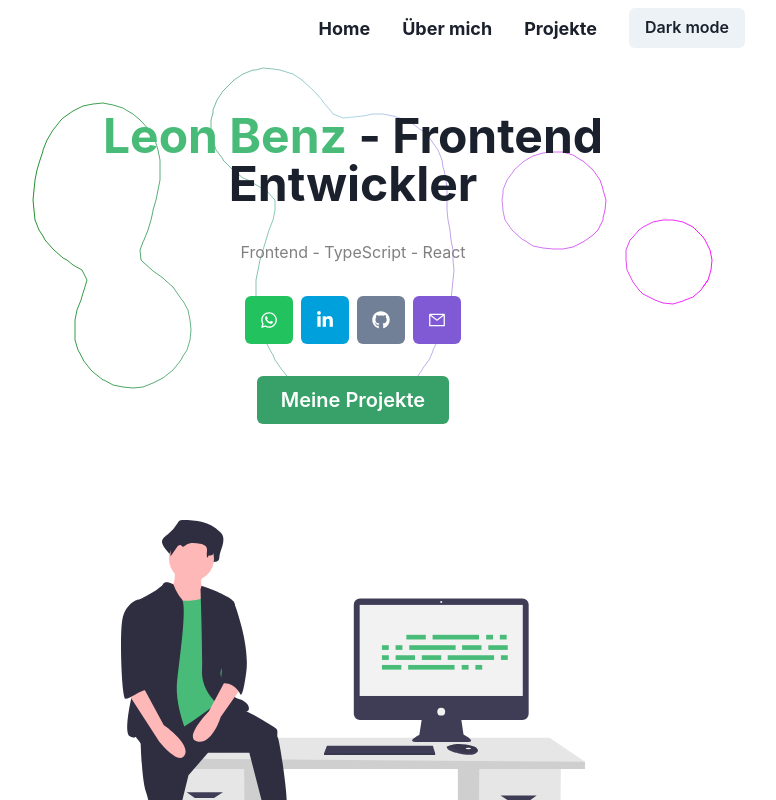
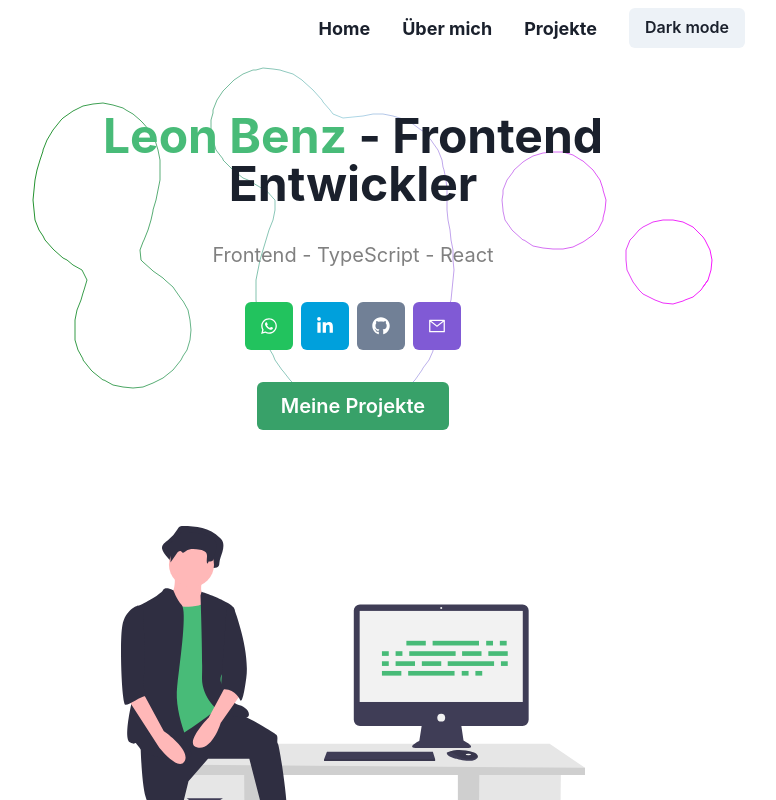
Before and after one commit to benzleon/portfolio, a Next.js app: page / in a window 1280 px wide. Shown: the top 800 px of the page, without its empty margins (287-1063 px from the left). Built offline with nearby package versions, Linux system fonts and the light colour scheme.

Commit message:
fixed error

```diff
--- a/components/Hero.tsx
+++ b/components/Hero.tsx
@@ -14,10 +14,10 @@ import { Metaballs } from "./Metaballs";
 import { SocialButtons } from "./SocialButton";
 
 export const Hero = () => {
-  const wrap = useBreakpointValue({ base: true, lg: false });
+  /*const wrap = useBreakpointValue({ base: true, lg: false });
   const pt = useBreakpointValue({ base: 20, lg: 0 });
   const display = useBreakpointValue({ base: "block", lg: "flex" });
-  const ml = useBreakpointValue({ base: "auto", lg: "20px" });
+  const ml = useBreakpointValue({ base: "auto", lg: "20px" });*/
   return (
     <Box>
       <Center h="full">
@@ -31,7 +31,7 @@ export const Hero = () => {
                 </Text>{" "}
                 - Frontend Entwickler
               </Heading>
-              <Text zIndex="10" ontSize="xl" color="gray">
+              <Text zIndex="10" fontSize="xl" color="gray">
                 Frontend - TypeScript - React
               </Text>
               <SocialButtons />
```
